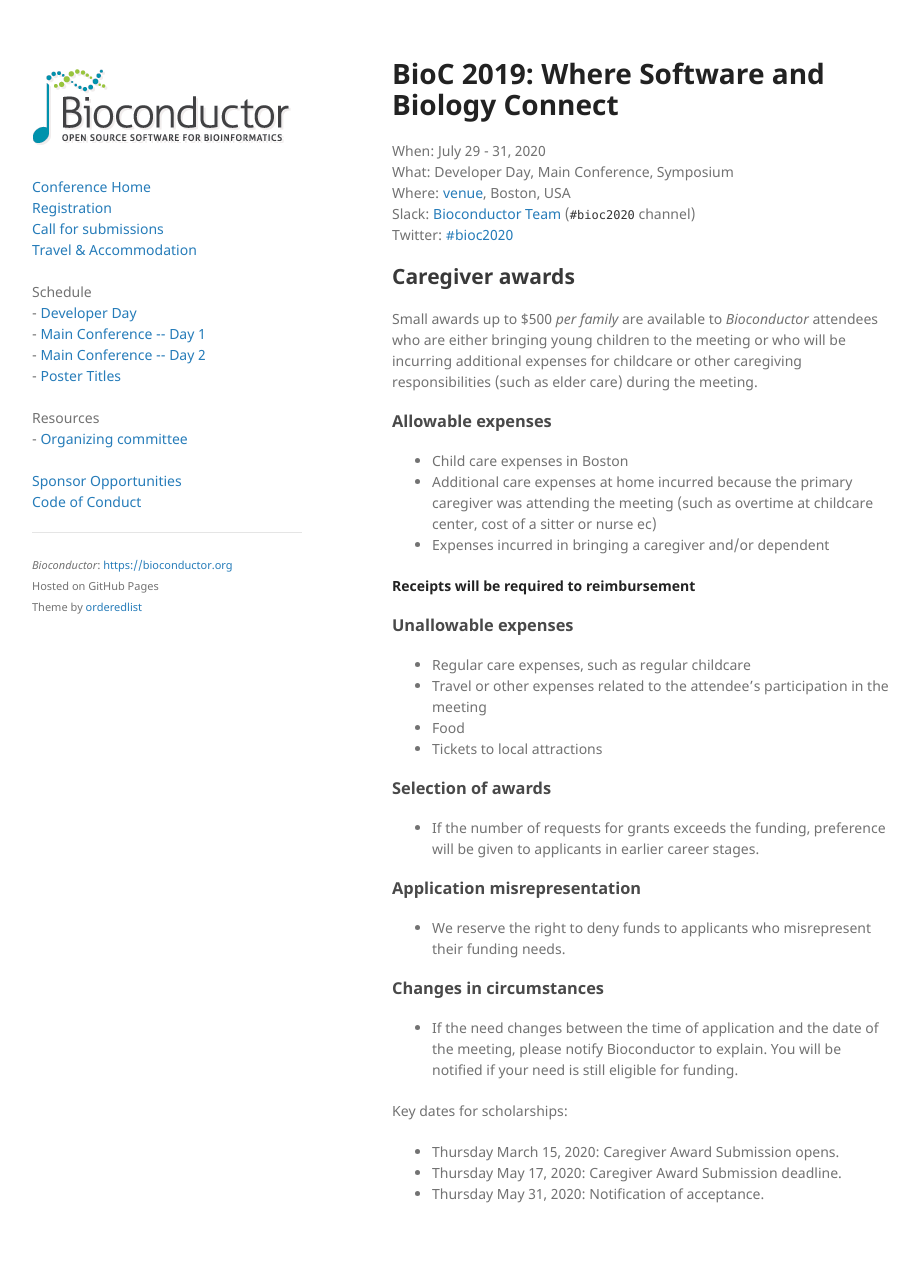
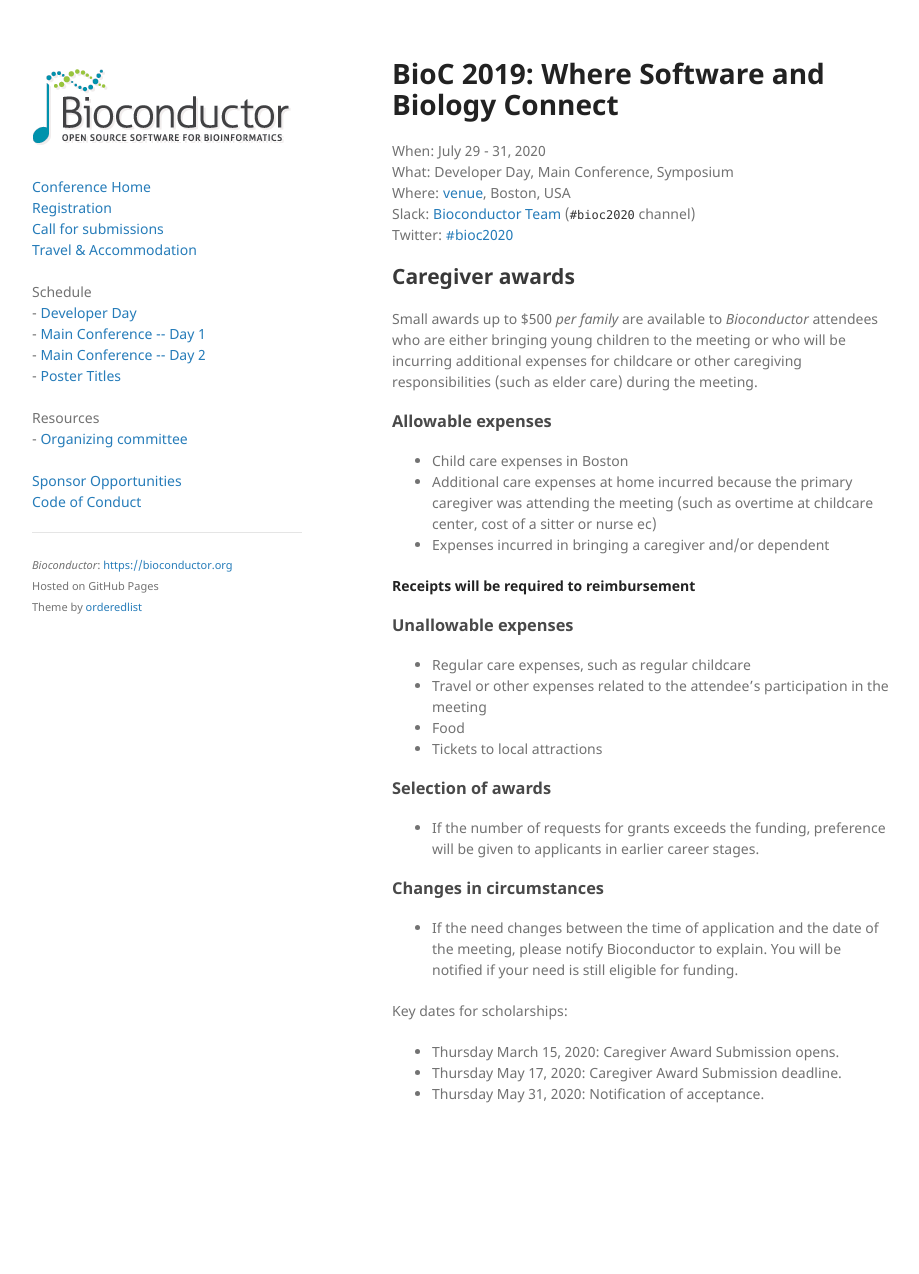
Before and after one commit to Bioconductor/BioC2020, a Jekyll site: the page built from docs/caregiver-awards.md, in a window 1280 px wide. Shown: the whole page, without its empty margins (178-1097 px from the left). Built offline with Jekyll 4.4.1, drawn with Linux system fonts in a browser that asks for light colours; after the commit the page ends 1174 px from its top, so only the background shows below that.

Commit message:
Took out Application Misrepresentation

```diff
--- a/docs/caregiver-awards.md
+++ b/docs/caregiver-awards.md
@@ -32,10 +32,6 @@
 - If the number of requests for grants exceeds the funding, preference will be given to
 applicants in earlier career stages.
 
-### Application misrepresentation
-
-- We reserve the right to deny funds to applicants who misrepresent their funding needs.
-
 ### Changes in circumstances
 
 - If the need changes between the time of application and the date of the meeting, please notify
```
